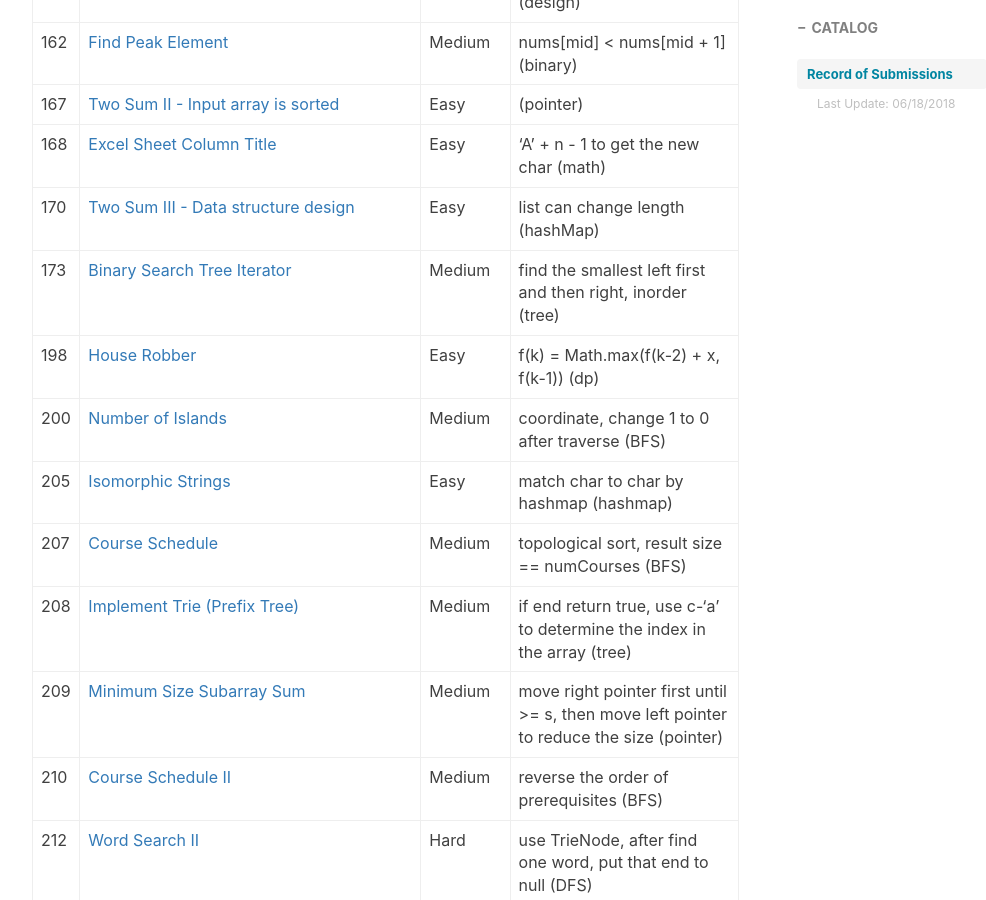
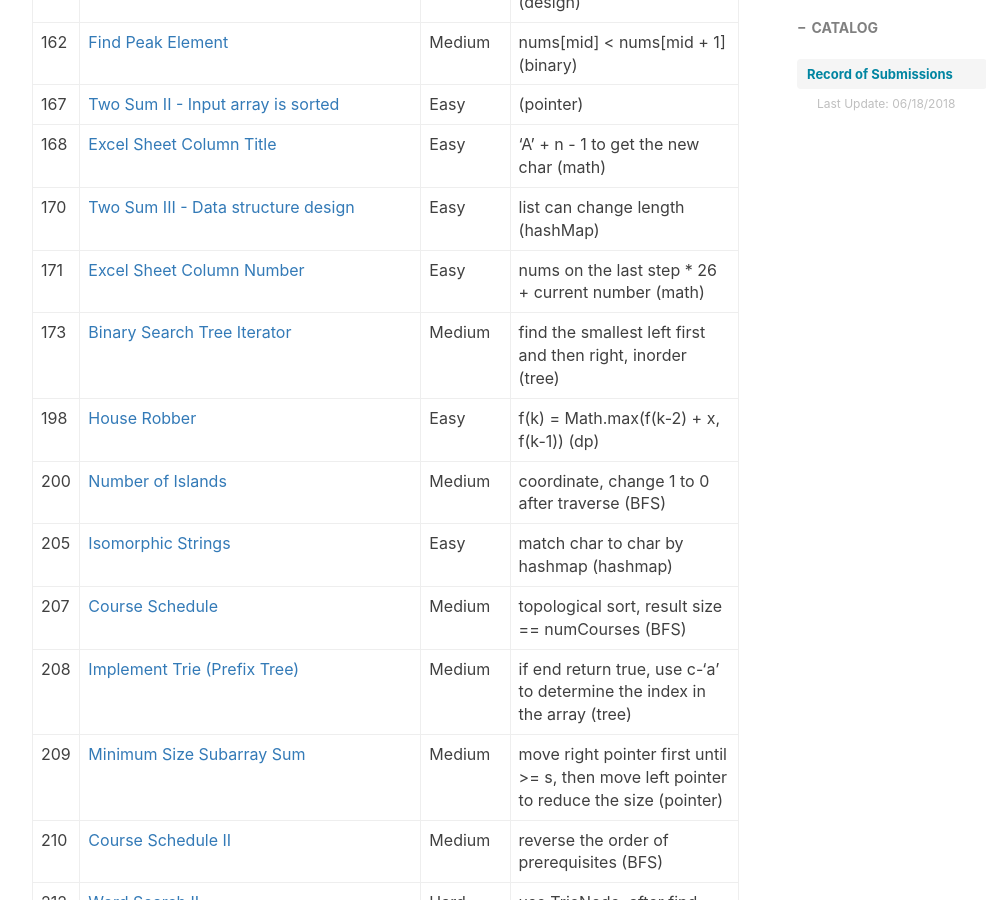
Before and after one commit to ly16/ly16.github.io, a Jekyll site: the page built from _posts/2018-05-18-leetcode-record-round1.md, in a window 1280 px wide and 900 px high, scrolled down 5939 px. Shown: the whole window, without its empty margins (233-1219 px from the left). Built offline with Jekyll 4.4.1, drawn with Linux system fonts in a browser that asks for light colours; nearby versions of some CDN libraries; comment, search, counter and statistics services are not loaded.

Commit message:
Update 2018-05-18-leetcode-record-round1.md

```diff
--- a/_posts/2018-05-18-leetcode-record-round1.md
+++ b/_posts/2018-05-18-leetcode-record-round1.md
@@ -99,6 +99,7 @@ tags:
 |167|[Two Sum II - Input array is sorted](https://github.com/ly16/LC-Practice/blob/master/2%20Sum%20II.java)|Easy|(pointer)|
 |168|[Excel Sheet Column Title](https://github.com/ly16/LC-Practice/blob/master/Excel%20Sheet%20Column%20Title.java)|Easy|'A' + n - 1 to get the new char (math)|
 |170|[Two Sum III - Data structure design](https://github.com/ly16/LC-Practice/blob/master/Two%20Sum%20III%20-%20Data%20structure%20design.java)|Easy|list can change length (hashMap)|
+|171|[Excel Sheet Column Number](https://github.com/ly16/LC-Practice/blob/master/Excel%20Sheet%20Column%20Number.java)|Easy|nums on the last step * 26 + current number (math)|
 |173|[Binary Search Tree Iterator](https://github.com/ly16/LC-Practice/blob/master/Binary%20Search%20Tree%20Iterator.java)|Medium|find the smallest left first and then right, inorder (tree)|
 |198|[House Robber](https://github.com/ly16/LC-Practice/blob/master/House%20Robber.java)|Easy|f(k) = Math.max(f(k-2) + x, f(k-1)) (dp)|
 |200|[Number of Islands](https://github.com/ly16/LC-Practice/blob/master/Number%20of%20Islands.java)|Medium|coordinate, change 1 to 0 after traverse (BFS)|
```
